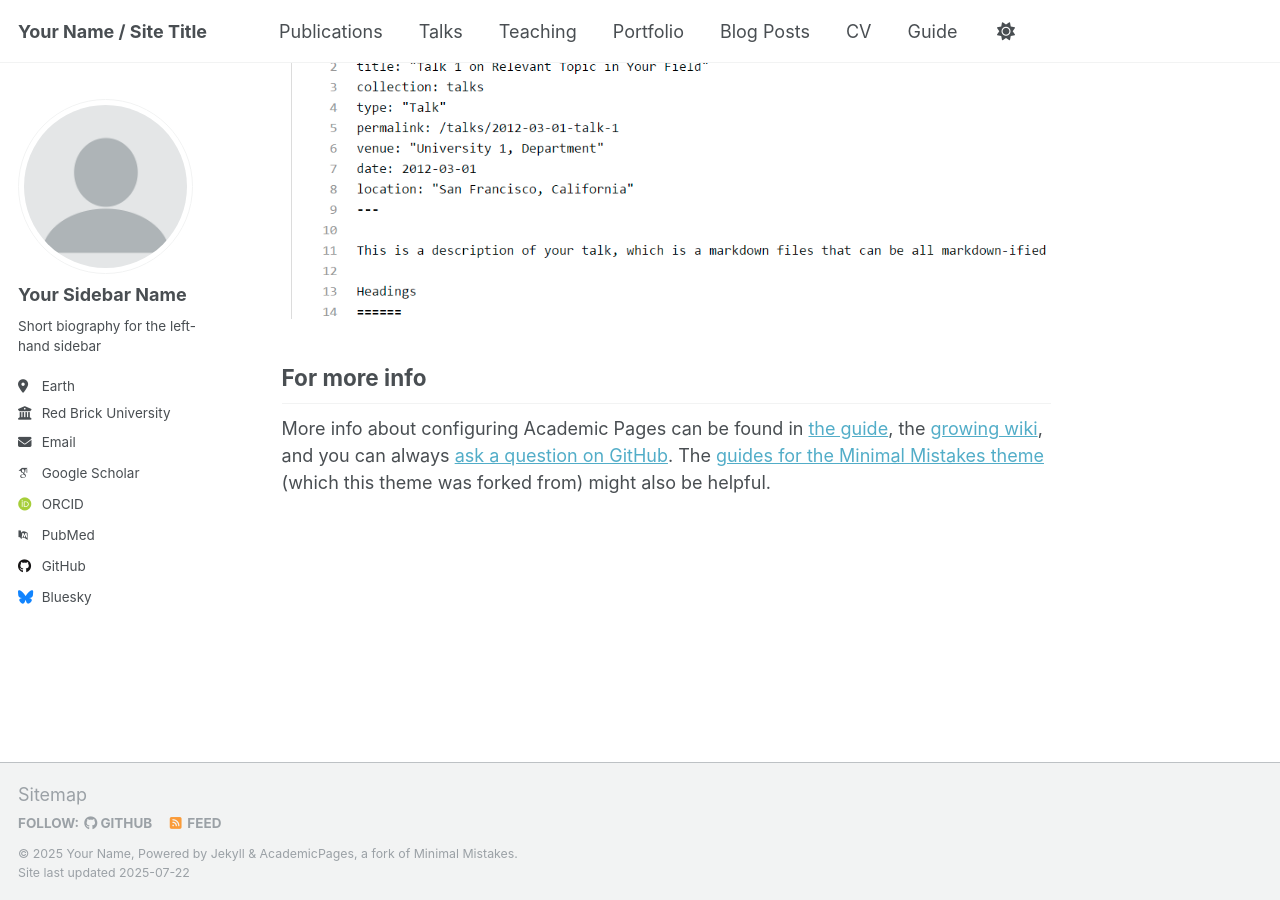
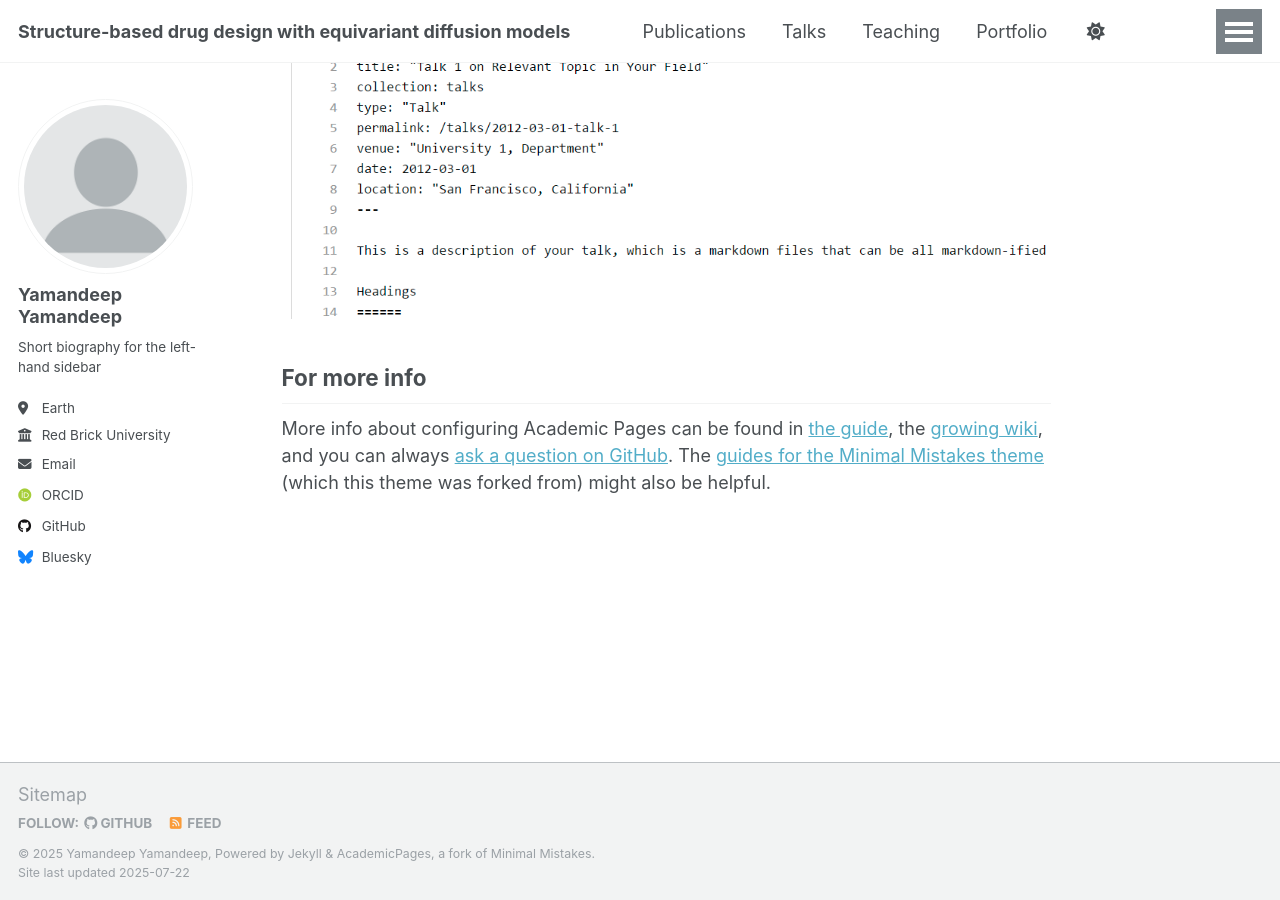
Before and after one commit to yaman3397/yamandeep.github.io, a Jekyll site: the page built from _pages/about.md, in a window 1280 px wide and 900 px high, scrolled down 2880 px. Built offline with Jekyll 4.4.1, drawn with Linux system fonts in a browser that asks for light colours; some web fonts are replaced; a script that is not in the unit is left out.

Commit message:
Update _config.yml

```diff
--- a/_config.yml
+++ b/_config.yml
@@ -9,13 +9,13 @@
 # Basic Site Settings
 locale                   : "en-US"
 site_theme               : "default"
-title                    : "Your Name / Site Title"
+title                    : "Structure-based drug design with equivariant diffusion models"
 title_separator          : "-"
-name                     : &name "Your Name"
-description              : &description "personal description"
-url                      : https://academicpages.github.io # the base hostname & protocol for your site e.g. "https://[your GitHub username].github.io" or if you already have some other page hosted on Github then use "https://[your GitHub username].github.io/[Your Repo Name]"
-baseurl                  : "" # the subpath of your site, e.g. "/blog"
-repository               : "academicpages/academicpages.github.io"
+name                     : &name "Yamandeep Yamandeep"
+description              : # &description "personal description"
+url                      : https://yamandeep.github.io # the base hostname & protocol for your site e.g. "https://[your GitHub username].github.io" or if you already have some other page hosted on Github then use "https://[your GitHub username].github.io/[Your Repo Name]"
+baseurl                  : "/blog" # the subpath of your site, e.g. "/blog"
+repository               : "yaman3397/yamandeep.github.io"
 
 # Site Author - The following control what appear as part of the author content on the side bar.
 #               If a field is blank the icon and link will not appear, otherwise it will be shown.
@@ -23,7 +23,7 @@ repository               : "academicpages/academicpages.github.io"
 author:
   # Biographic information
   avatar           : "profile.png"
-  name             : "Your Sidebar Name"
+  name             : "Yamandeep Yamandeep"
   pronouns         : # example: "she/her"
   bio              : "Short biography for the left-hand sidebar"
   location         : "Earth"
@@ -34,11 +34,11 @@ author:
   # Academic websites
   academia         : # URL
   arxiv            : # URL - Update with the correct link to your profile
-  googlescholar    : "https://scholar.google.com/citations?user=PS_CX0AAAAAJ"
+  googlescholar    : #"https://scholar.google.com/citations?user=PS_CX0AAAAAJ"
   impactstory      : # URL
   orcid            : "http://orcid.org/yourorcidurl"
   semantic         : # URL
-  pubmed           : "https://www.ncbi.nlm.nih.gov/pubmed/?term=john+snow"
+  pubmed           : #"https://www.ncbi.nlm.nih.gov/pubmed/?term=john+snow"
   researchgate     : # URL
   scopus           : # URL
 
@@ -46,7 +46,7 @@ author:
   bitbucket        : # Username - Update with your username on the site
   codepen          : # Username
   dribbble         : # Username
-  github           : "academicpages"
+  github           : "yaman3397"
   kaggle           : # Username
   stackoverflow    : # User number or user number and name (i.e., use "1" or "1/jeff-atwood")
 
```
